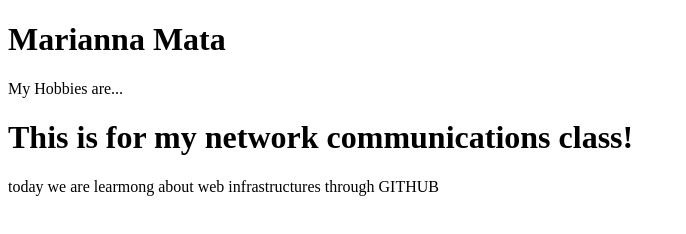
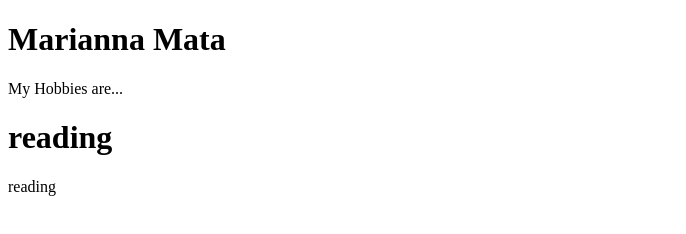
Before and after one commit to Mariannamnm12/mariannamnm12.myhobbies, a plain HTML site: page index.html in a window 1280 px wide. Shown: the whole page, without its empty margins (0-686 px from the left). Drawn offline with Linux system fonts and the light colour scheme.

Commit message:
Update index.html

```diff
--- a/index.html
+++ b/index.html
@@ -6,7 +6,7 @@
   <body>
     <h1> Marianna Mata</h1>
     <p>My Hobbies are...</p>
-    <h1> This is for my network communications class!</h1>
-    <p> today we are learmong about web infrastructures through GITHUB</p>
+    <h1> reading</h1>
+    <p> reading</p>
   </body>
 </html>
```
